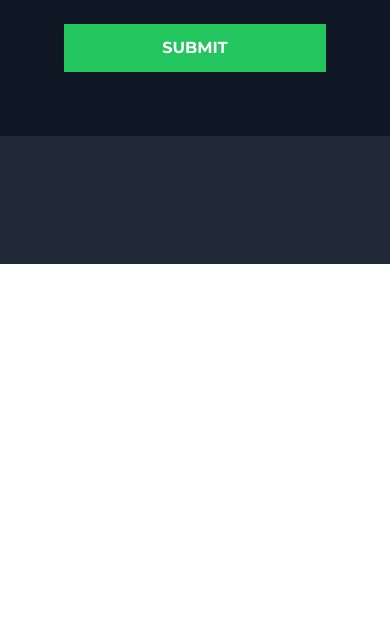
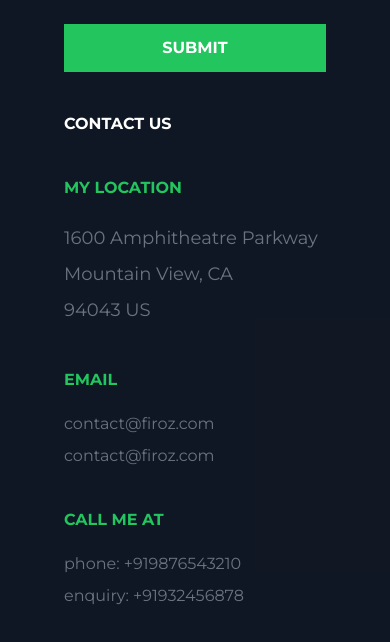
Before and after one commit to sravannk21/Firoz-portfolio, a website: page index.html in a window 390 px wide. Shown: the part 8319-8961 px from the top of the page. Before the commit the page ends 8583 px from the top, so only its background shows below. Drawn offline with nearby package versions, Linux system fonts and the light colour scheme.

Commit message:
contat page contact information set all screensizes and added some margin for mobile screens

```diff
--- a/index.html
+++ b/index.html
@@ -318,7 +318,7 @@
                                     class="uppercase text-center w-full bg-green-500 block p-3 mt-5 font-bold text-white hover:bg-opacity-80 transition-all duration-150 ease-in-out">submit</a>
                             </form>
                         </div>
-                        <div class="hidden col-span-2 md:block">
+                        <div class="col-span-2 mt-10 md:mt-0">
                             <h4 class="uppercase text-white text-start font-bold">contact us</h4>
                             <div class="mt-10">
                                 <h4 class="uppercase text-green-500 text-start font-bold">my location</h4>
```
Also changed, not shown: build/css/style.css.
